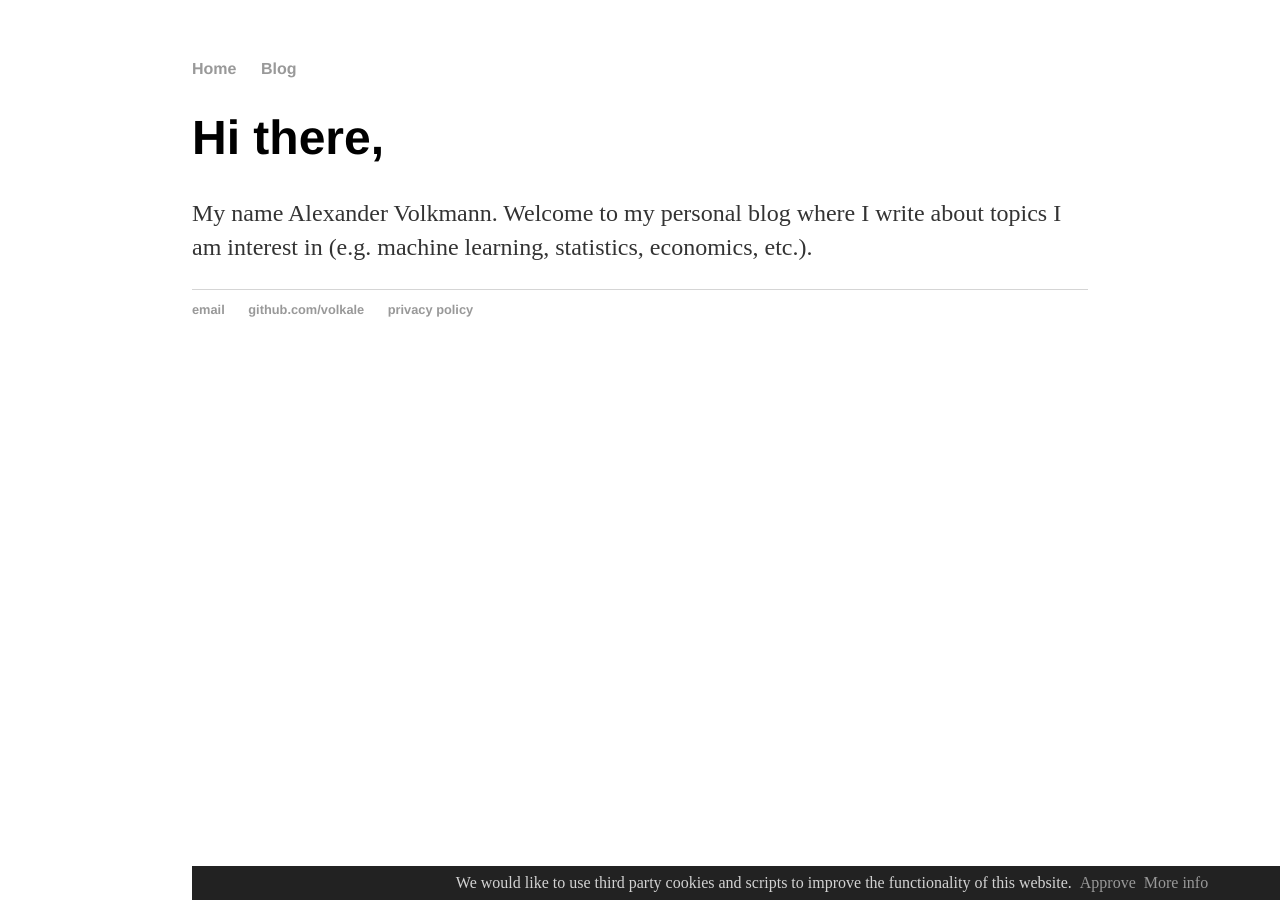
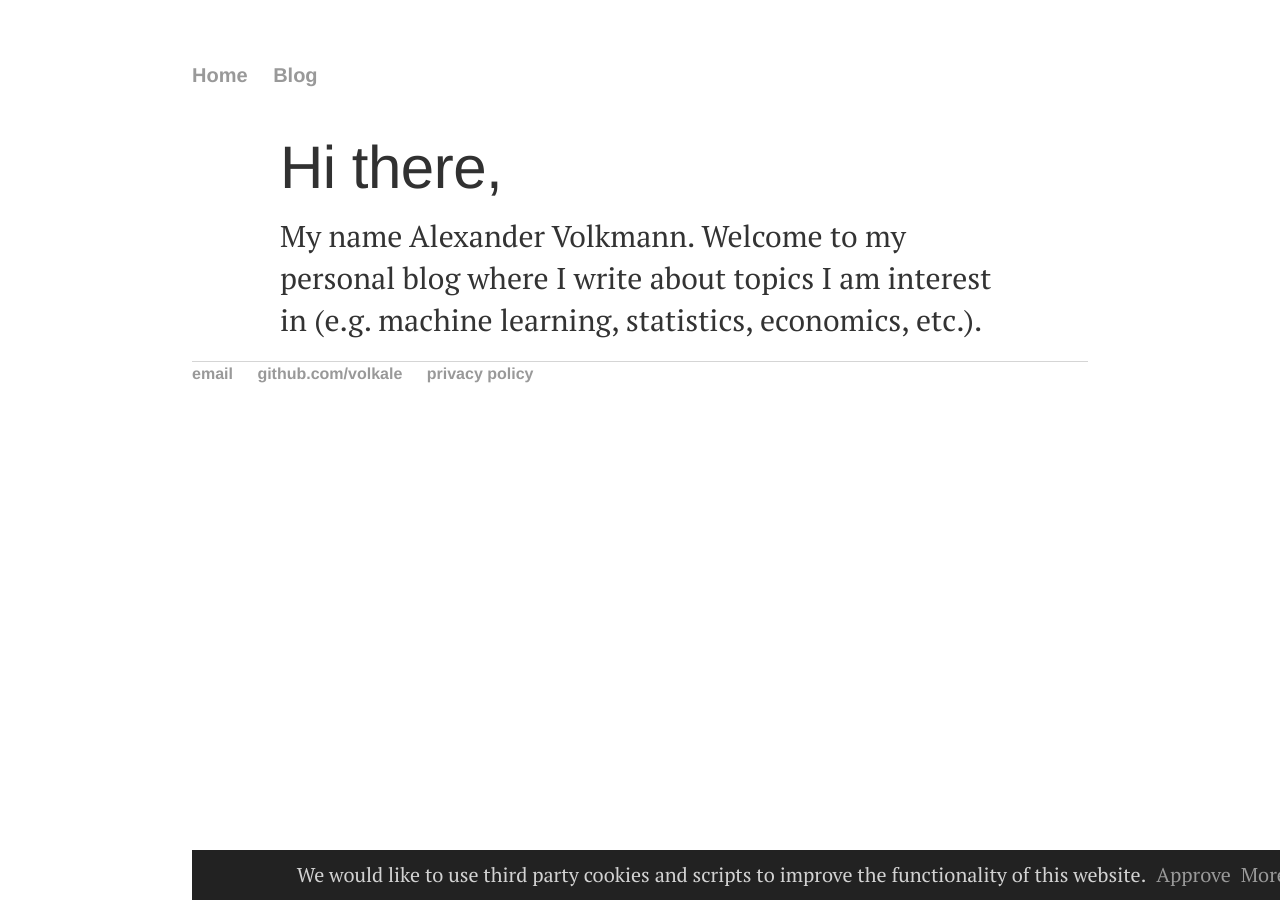
Before and after one commit to volkale/volkale.github.io, a Jekyll site: the page built from index.html, in a window 1280 px wide. Built offline with Jekyll 4.4.1, drawn with Linux system fonts in a browser that asks for light colours.

Commit message:
Update default.html

```diff
--- a/_layouts/default.html
+++ b/_layouts/default.html
@@ -4,12 +4,11 @@
 			<script type="text/javascript" src="https://cdnjs.cloudflare.com/ajax/libs/mathjax/2.7.1/MathJax.js?config=TeX-AMS-MML_HTMLorMML">
 			</script>
 
-			<!--
+			<link rel="stylesheet" href="css/poole.css">
+			<link rel="stylesheet" href="css/syntax.css">
+			<link rel="stylesheet" href="css/lanyon.css">
+			<link rel="stylesheet" href="https://fonts.googleapis.com/css?family=PT+Serif:400,400italic,700%7CPT+Sans:400">
 
-			<script>(function(i,s,o,g,r,a,m){i['GoogleAnalyticsObject']=r;i[r]=i[r]||function(){(i[r].q=i[r].q||[]).push(arguments)},i[r].l=1*new Date();a=s.createElement(o),m=s.getElementsByTagName(o)[0];a.async=1;a.src=g;m.parentNode.insertBefore(a,m)})(window,document,'script','//www.google-analytics.com/analytics.js','ga');ga('create','{{site.google_analytics}}','auto');ga('require','displayfeatures');ga('send','pageview');
-			</script>
-
-			-->
 
 			<title>{{ page.title }}</title>
 			<!-- link to main stylesheet -->
```
